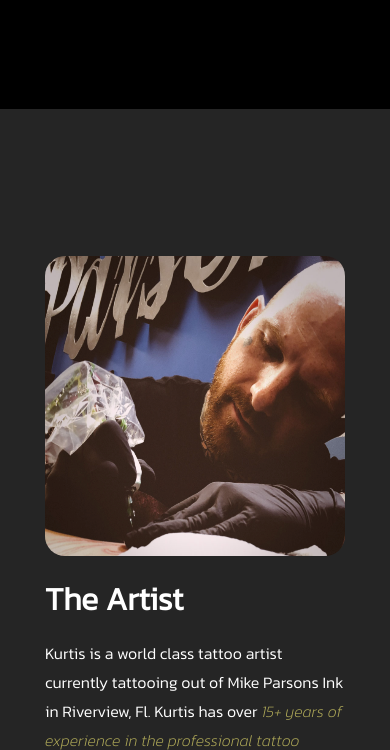
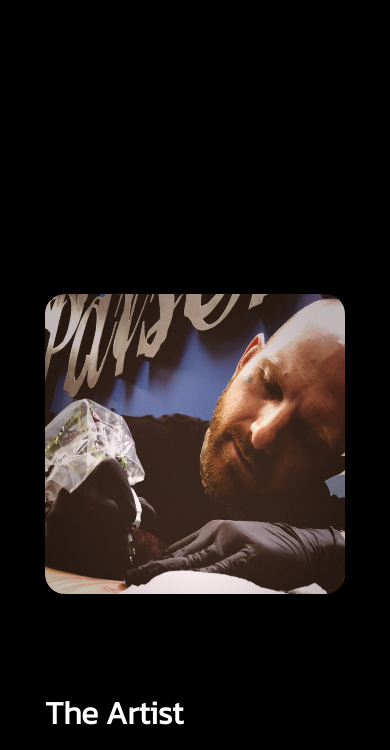
Before and after one commit to ZachKeller47/KurtisToddTattoos, a website: page index.html in a window 390 px wide. Shown: the part 477-1227 px from the top of the page. Drawn offline with Linux system fonts and the light colour scheme.

Commit message:
Update styles.css

```diff
--- a/css/styles.css
+++ b/css/styles.css
@@ -206,7 +206,7 @@ body {
 
 .main {
     height: 120vh;
-    background: #252525;
+    background-color: black;
     color: white;
     padding: 10rem 0;
 }
@@ -251,7 +251,7 @@ body {
 
 @media screen and (max-width: 400px) {
    .main {
-       height: 128vh;
+       height: 148vh;
    }
 }
 
```
